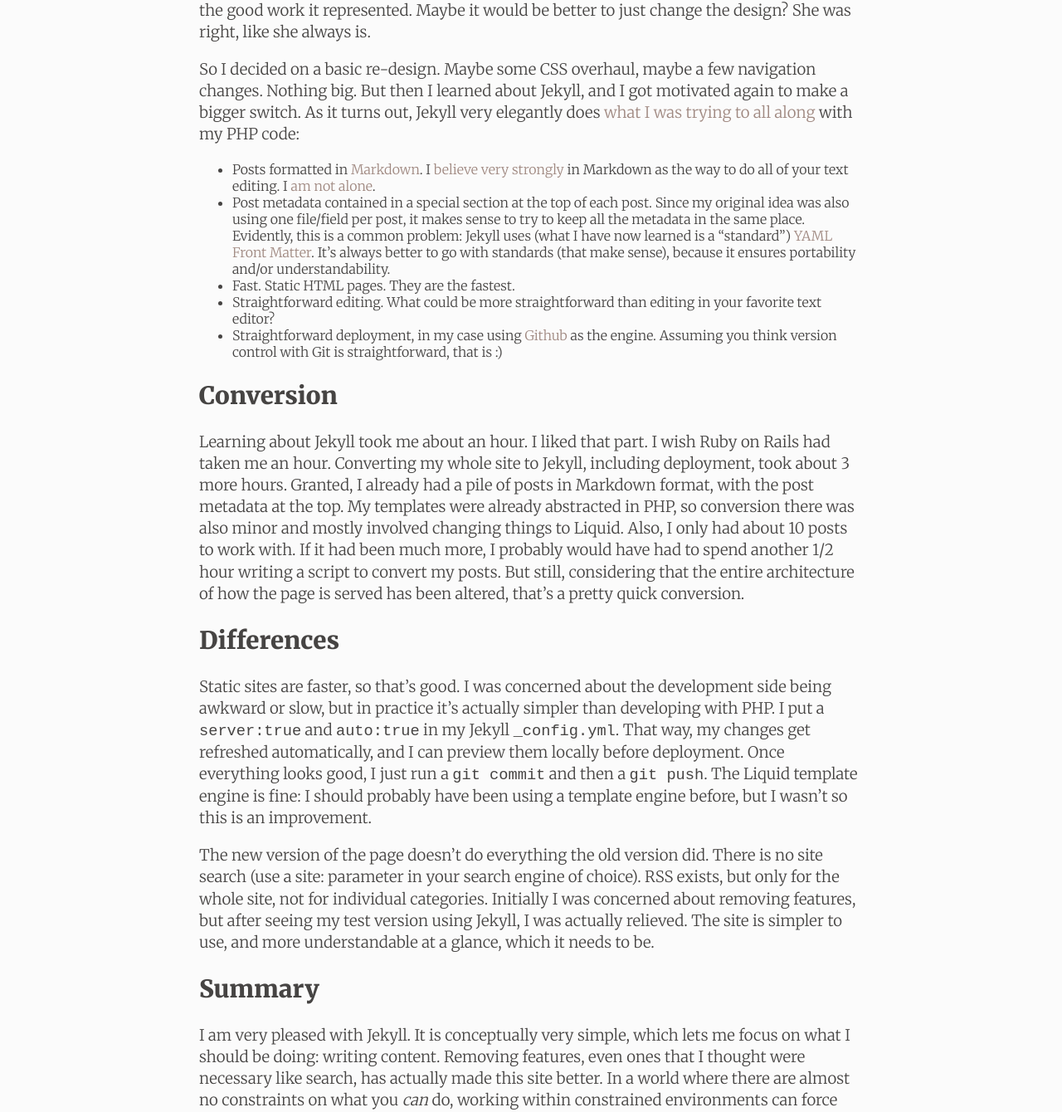
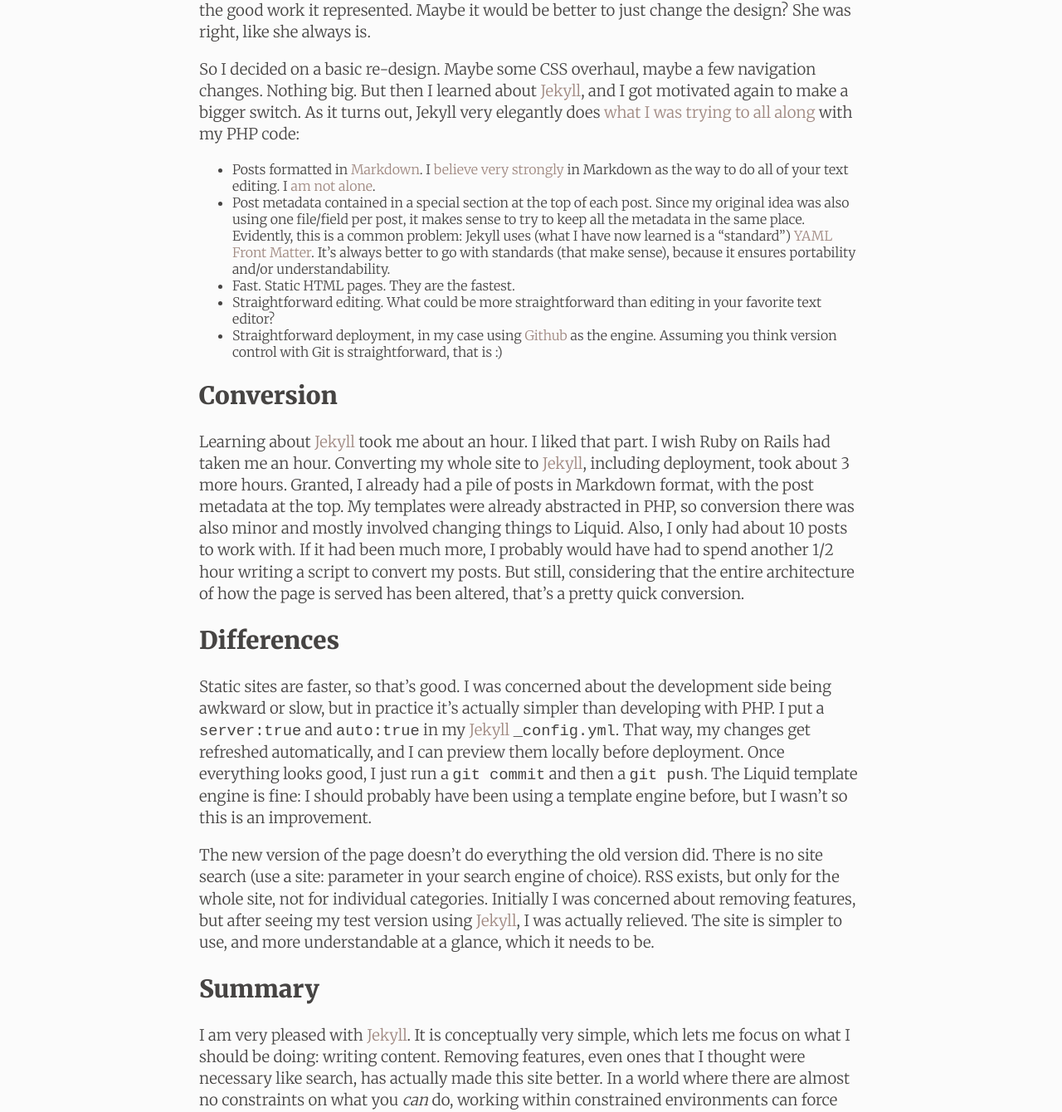
Before and after one commit to dmerand/donald.merand.org, a Jekyll site: the page built from _posts/2012-04-20-moving-to-jekyll-first-impressions.md, in a window 1280 px wide. Shown: the part 254-1594 px from the top of the page at 83% size. Built offline with Jekyll 4.4.1, drawn with Linux system fonts in a browser that asks for light colours; part of the change alters nothing that is shown.

```diff
--- a/_posts/2012-04-20-moving-to-jekyll-first-impressions.md
+++ b/_posts/2012-04-20-moving-to-jekyll-first-impressions.md
@@ -7,30 +7,40 @@ tags: jekyll php code
 
 I got the itch about two weeks ago to make some changes to this site. I felt the need to ditch the entire thing and start over, but my lovely wife pointed out the futility of ditching all of the good work it represented. Maybe it would be better to just change the design? She was right, like she always is.
 
-So I decided on a basic re-design. Maybe some CSS overhaul, maybe a few navigation changes. Nothing big. But then I learned about Jekyll, and I got motivated again to make a bigger switch. As it turns out, Jekyll very elegantly does [what I was trying to all along](http://donaldmerand.com/code/2012/02/29/about-this-site.html) with my PHP code:
+So I decided on a basic re-design. Maybe some CSS overhaul, maybe a few navigation changes. Nothing big. But then I learned about [Jekyll], and I got motivated again to make a bigger switch. As it turns out, Jekyll very elegantly does [what I was trying to all along][dlm_site] with my PHP code:
 
--   Posts formatted in [Markdown](http://daringfireball.net/projects/markdown/). I [believe very strongly](http://donaldmerand.com/code/2011/09/20/tsv-the-best-spreadsheet-format.html) in Markdown as the way to do all of your text editing. I [am](http://512pixels.net/markdown-new-word51/) [not](http://scienceblogs.com/gregladen/2010/02/what_is_markdown_and_why_use_i.php) [alone](http://www.hiltmon.com/blog/2012/02/20/the-markdown-mindset/).
--   Post metadata contained in a special section at the top of each post. Since my original idea was also using one file/field per post, it makes sense to try to keep all the metadata in the same place. Evidently, this is a common problem: Jekyll uses (what I have now learned is a "standard") [YAML Front Matter](https://github.com/mojombo/jekyll/wiki/yaml-front-matter). It's always better to go with standards (that make sense), because it ensures portability and/or understandability.
+-   Posts formatted in [Markdown]. I [believe very strongly][dlm_believe] in Markdown as the way to do all of your text editing. I [am][md_am] [not][md_not] [alone][md_alone].
+-   Post metadata contained in a special section at the top of each post. Since my original idea was also using one file/field per post, it makes sense to try to keep all the metadata in the same place. Evidently, this is a common problem: Jekyll uses (what I have now learned is a "standard") [YAML Front Matter][yfm]. It's always better to go with standards (that make sense), because it ensures portability and/or understandability.
 -   Fast. Static HTML pages. They are the fastest.
--   Straightforward editing. What could be more straightforward than     editing in your favorite text editor?
--   Straightforward deployment, in my case using [Github](http://github.com/dmerand) as the engine. Assuming you think version control with Git is straightforward, that is :)
+-   Straightforward editing. What could be more straightforward than editing in your favorite text editor?
+-   Straightforward deployment, in my case using [Github][dlm_github] as the engine. Assuming you think version control with Git is straightforward, that is :)
 
 
 Conversion
 ==========
 
-Learning about Jekyll took me about an hour. I liked that part. I wish Ruby on Rails had taken me an hour. Converting my whole site to Jekyll, including deployment, took about 3 more hours. Granted, I already had a pile of posts in Markdown format, with the post metadata at the top. My templates were already abstracted in PHP, so conversion there was also minor and mostly involved changing things to Liquid. Also, I only had about 10 posts to work with. If it had been much more, I probably would have had to spend another 1/2 hour writing a script to convert my posts. But still, considering that the entire architecture of how the page is served has been altered, that's a pretty quick conversion.
+Learning about [Jekyll] took me about an hour. I liked that part. I wish Ruby on Rails had taken me an hour. Converting my whole site to [Jekyll], including deployment, took about 3 more hours. Granted, I already had a pile of posts in Markdown format, with the post metadata at the top. My templates were already abstracted in PHP, so conversion there was also minor and mostly involved changing things to Liquid. Also, I only had about 10 posts to work with. If it had been much more, I probably would have had to spend another 1/2 hour writing a script to convert my posts. But still, considering that the entire architecture of how the page is served has been altered, that's a pretty quick conversion.
 
 
 Differences
 ===========
 
-Static sites are faster, so that's good. I was concerned about the development side being awkward or slow, but in practice it's actually simpler than developing with PHP. I put a `server:true` and `auto:true` in my Jekyll `_config.yml`. That way, my changes get refreshed automatically, and I can preview them locally before deployment. Once everything looks good, I just run a `git commit` and then a `git push`. The Liquid template engine is fine: I should probably have been using a template engine before, but I wasn't so this is an improvement.
+Static sites are faster, so that's good. I was concerned about the development side being awkward or slow, but in practice it's actually simpler than developing with PHP. I put a `server:true` and `auto:true` in my [Jekyll] `_config.yml`. That way, my changes get refreshed automatically, and I can preview them locally before deployment. Once everything looks good, I just run a `git commit` and then a `git push`. The Liquid template engine is fine: I should probably have been using a template engine before, but I wasn't so this is an improvement.
 
-The new version of the page doesn't do everything the old version did. There is no site search (use a site: parameter in your search engine of choice). RSS exists, but only for the whole site, not for individual categories. Initially I was concerned about removing features, but after seeing my test version using Jekyll, I was actually relieved. The site is simpler to use, and more understandable at a glance, which it needs to be.
+The new version of the page doesn't do everything the old version did. There is no site search (use a site: parameter in your search engine of choice). RSS exists, but only for the whole site, not for individual categories. Initially I was concerned about removing features, but after seeing my test version using [Jekyll], I was actually relieved. The site is simpler to use, and more understandable at a glance, which it needs to be.
 
 
 Summary
 =======
 
-I am very pleased with Jekyll. It is conceptually very simple, which lets me focus on what I should be doing: writing content. Removing features, even ones that I thought were necessary like search, has actually made this site better. In a world where there are almost no constraints on what you _can_ do, working within constrained environments can force you to do better work.
+I am very pleased with [Jekyll]. It is conceptually very simple, which lets me focus on what I should be doing: writing content. Removing features, even ones that I thought were necessary like search, has actually made this site better. In a world where there are almost no constraints on what you _can_ do, working within constrained environments can force you to do better work.
+
+[jekyll]: https://github.com/mojombo/jekyll "Jekyll: Static Site Generator written in Ruby"
+[dlm_site]: http://donaldmerand.com/code/2012/02/29/about-this-site.html
+[markdown]: http://daringfireball.net/projects/markdown/ "Markdown: Text markup for people"
+[dlm_believe]: http://donaldmerand.com/code/2011/09/20/tsv-the-best-spreadsheet-format.html
+[md_am]: http://512pixels.net/markdown-new-word51/
+[md_not]: http://scienceblogs.com/gregladen/2010/02/what_is_markdown_and_why_use_i.php
+[md_alone]: http://www.hiltmon.com/blog/2012/02/20/the-markdown-mindset/
+[yfm]: https://github.com/mojombo/jekyll/wiki/yaml-front-matter
+[dlm_github]: http://github.com/dmerand
```
